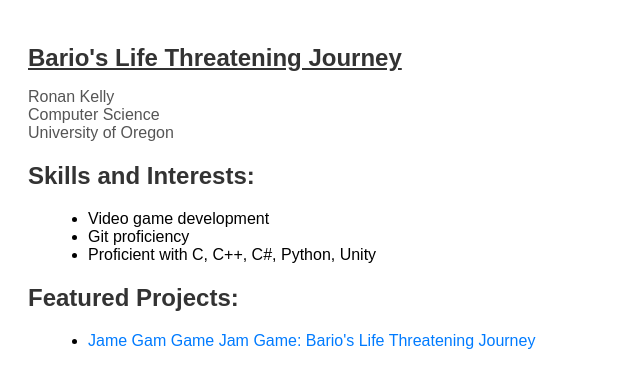
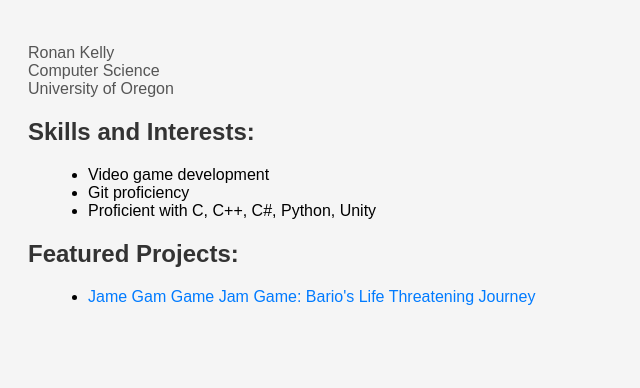
Before and after one commit to RonanKel/RonanKel.github.io, a plain HTML site: page index.html in a window 1280 px wide. Shown: the whole page, without its empty margins (0-640 px from the left). Drawn offline with Linux system fonts and the light colour scheme.

Commit message:
a better page

```diff
--- a/index.html
+++ b/index.html
@@ -1,11 +1,11 @@
 <!DOCTYPE html>
 <html>
 <head>
-  <title>Bario's Life Threatening Journey</title>
   <style>
     body {
       font-family: Arial, sans-serif;
       padding: 20px;
+      background-color: #f5f5f5; /* Off-white color */
     }
     h1 {
       color: #333;
@@ -34,7 +34,6 @@
   </style>
 </head>
 <body>
-  <h1>Bario's Life Threatening Journey</h1>
   <p>Ronan Kelly<br>
      Computer Science<br>
      University of Oregon</p>
```
